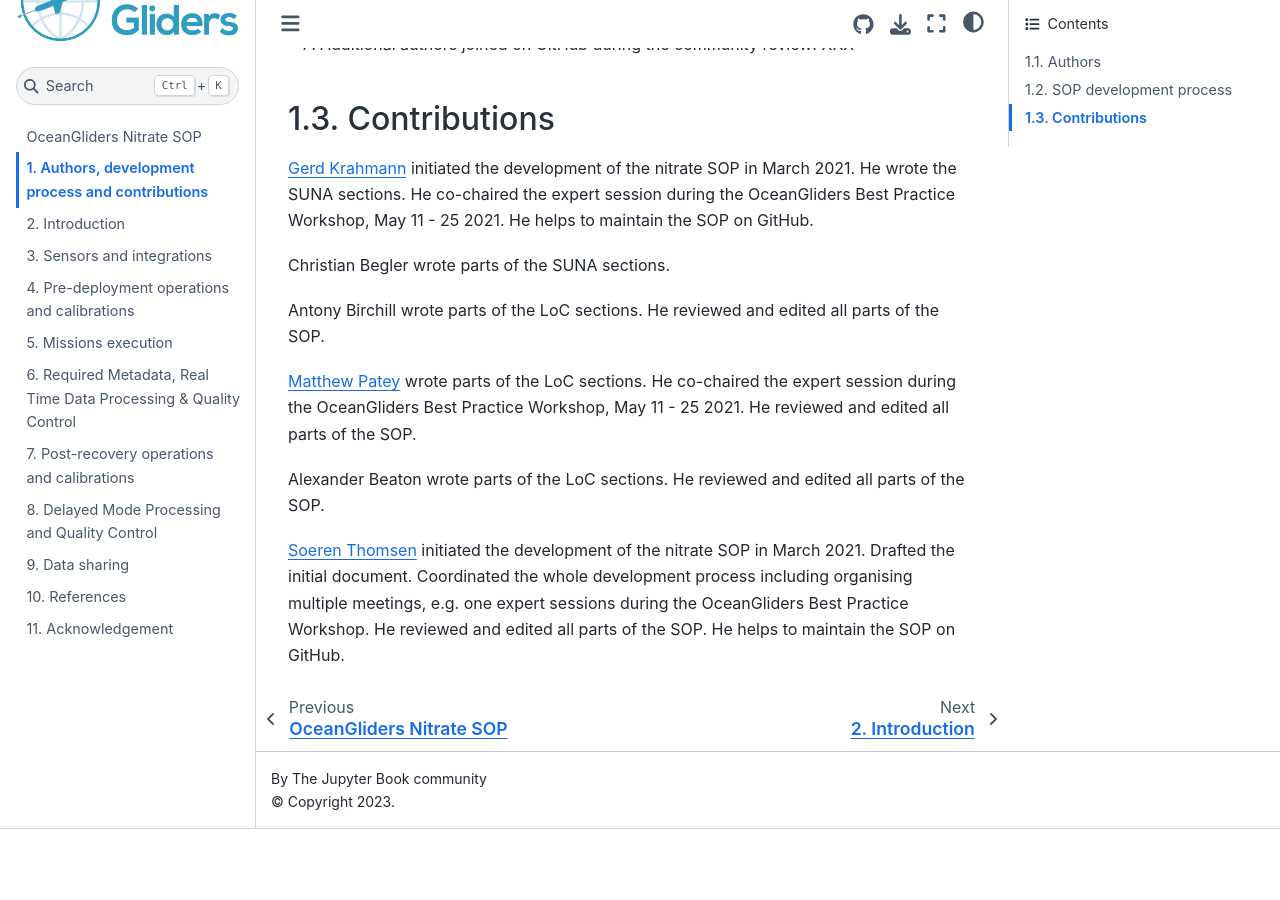
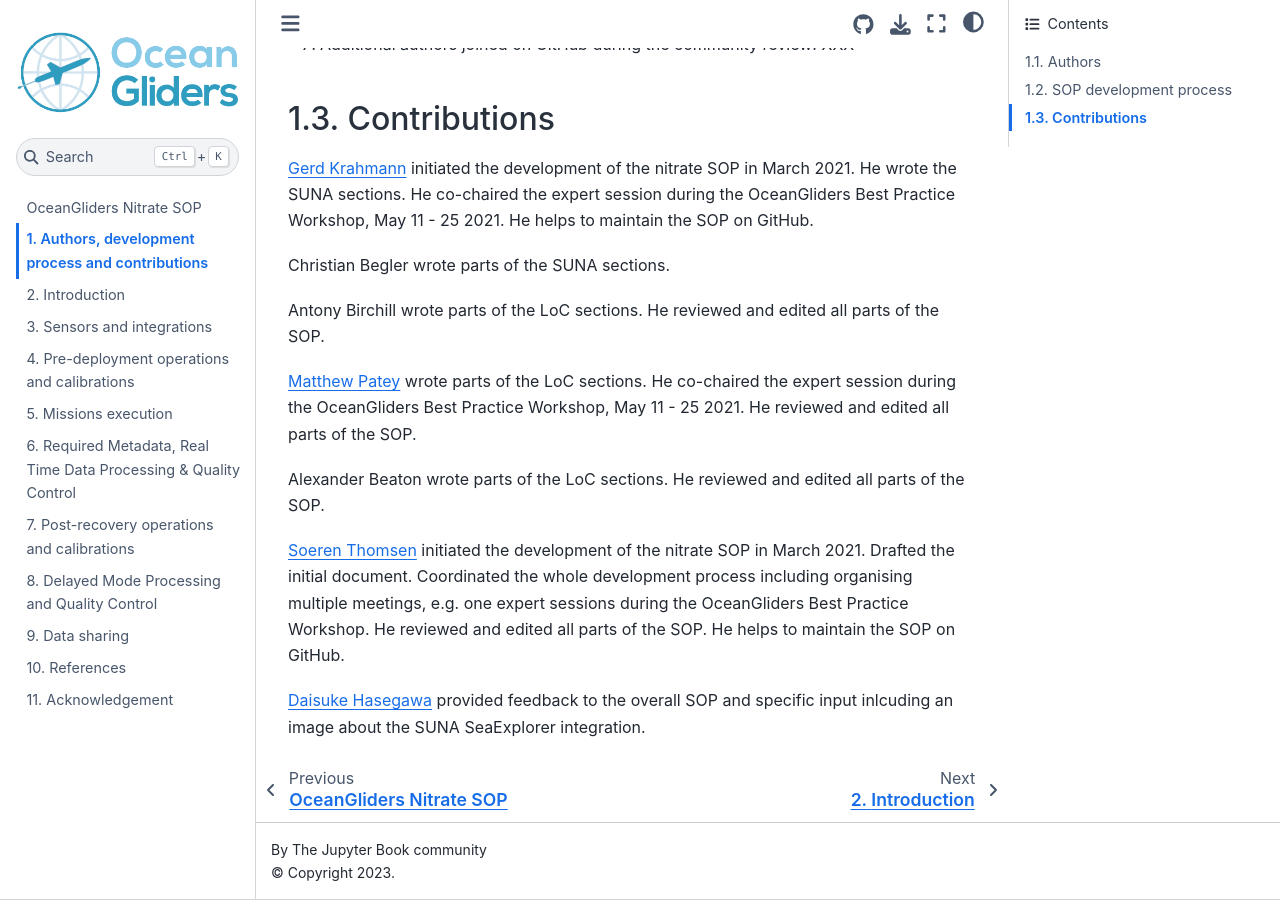
Before and after one commit to OceanGlidersCommunity/Nitrate_SOP, a Jupyter Book: the page built from sections/authors_SOP_development_process.md, in a window 1280 px wide and 900 px high, scrolled down 1010 px. Built offline with Jupyter Book 1.0.4 settings and Sphinx 7.4.7 and the Sphinx Book theme 1.1.4, drawn with Linux system fonts in a browser that asks for light colours; before the commit the page ends 1839 px from its top, so only the background shows below that.

Commit message:
Daisuke Hasegawa contribution

```diff
--- a/sections/authors_SOP_development_process.md
+++ b/sections/authors_SOP_development_process.md
@@ -47,3 +47,5 @@ Drafted the initial document.
 Coordinated the whole development process including organising multiple meetings, e.g. one expert sessions during the OceanGliders Best Practice Workshop.
 He reviewed and edited all parts of the SOP.
 He helps to maintain the SOP on GitHub.
+
+[Daisuke Hasegawa](https://github.com/daisuke-hasegawa) provided feedback to the overall SOP and specific input inlcuding an image about the SUNA SeaExplorer integration.
```
